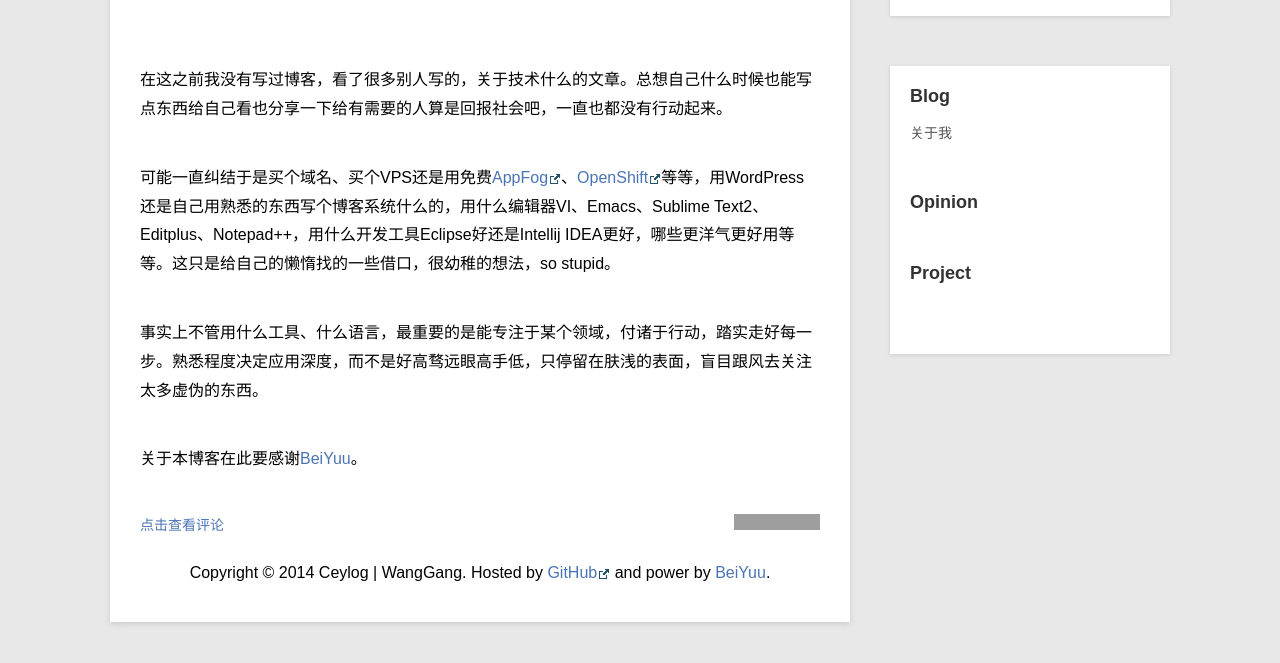
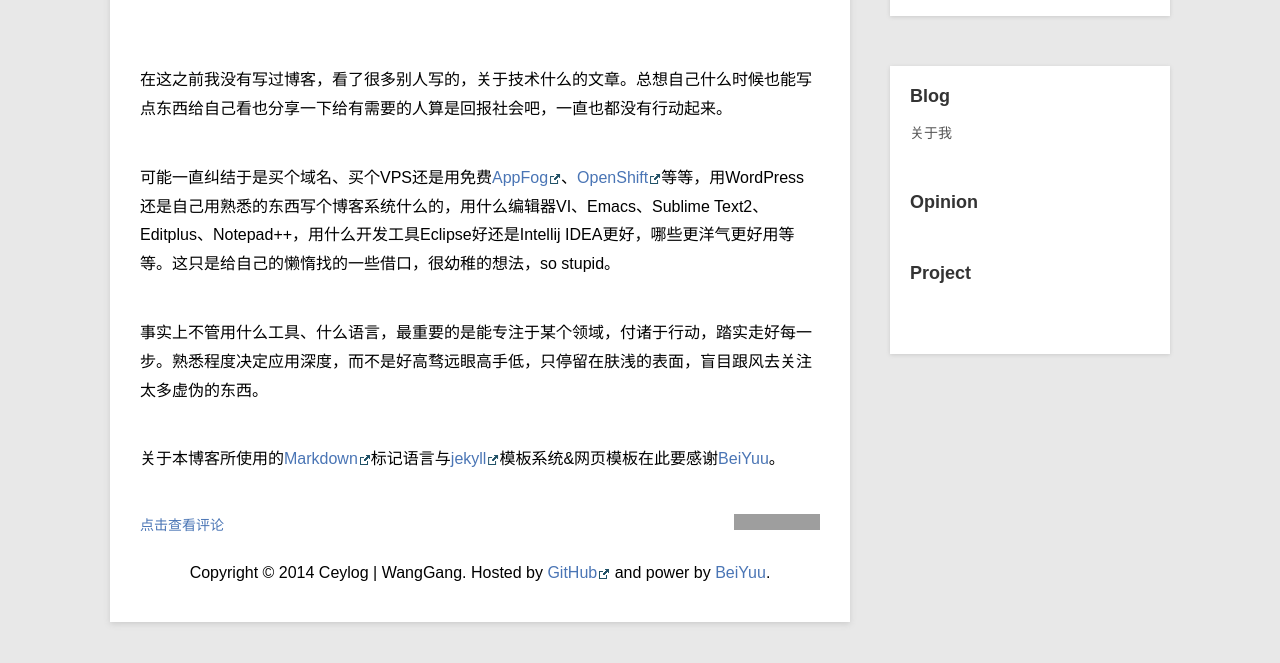
Before and after one commit to ceylog/ceylog.github.io, a Jekyll site: the page built from _posts/blog/2014-03-09-about-me.md, in a window 1280 px wide, cut to the strip 189-852 px from the top of the page. Built offline with Jekyll 4.4.1, drawn with Linux system fonts in a browser that asks for light colours; Markdown is read by kramdown in place of the engine named in the settings; grey boxes are pictures that could not be loaded.

Commit message:
update aboutme

```diff
--- a/_posts/blog/2014-03-09-about-me.md
+++ b/_posts/blog/2014-03-09-about-me.md
@@ -11,8 +11,10 @@ description: 关于我
 
 事实上不管用什么工具、什么语言，最重要的是能专注于某个领域，付诸于行动，踏实走好每一步。熟悉程度决定应用深度，而不是好高骛远眼高手低，只停留在肤浅的表面，盲目跟风去关注太多虚伪的东西。
 
-关于本博客在此要感谢[BeiYuu][]。
+关于本博客所使用的[Markdown][]标记语言与[jekyll][]模板系统&网页模板在此要感谢[BeiYuu]。
 
 [OpenShift]:    https://www.openshift.com/  "OpenShift"
 [AppFog]:    https://www.appfog.com/  "AppFog"
 [BeiYuu]:    http://beiyuu.com  "BeiYuu"
+[jekyll]:    https://github.com/mojombo/jekyll "jekyll"
+[Markdown]:    http://markdown.tw/  "Markdown"
```
